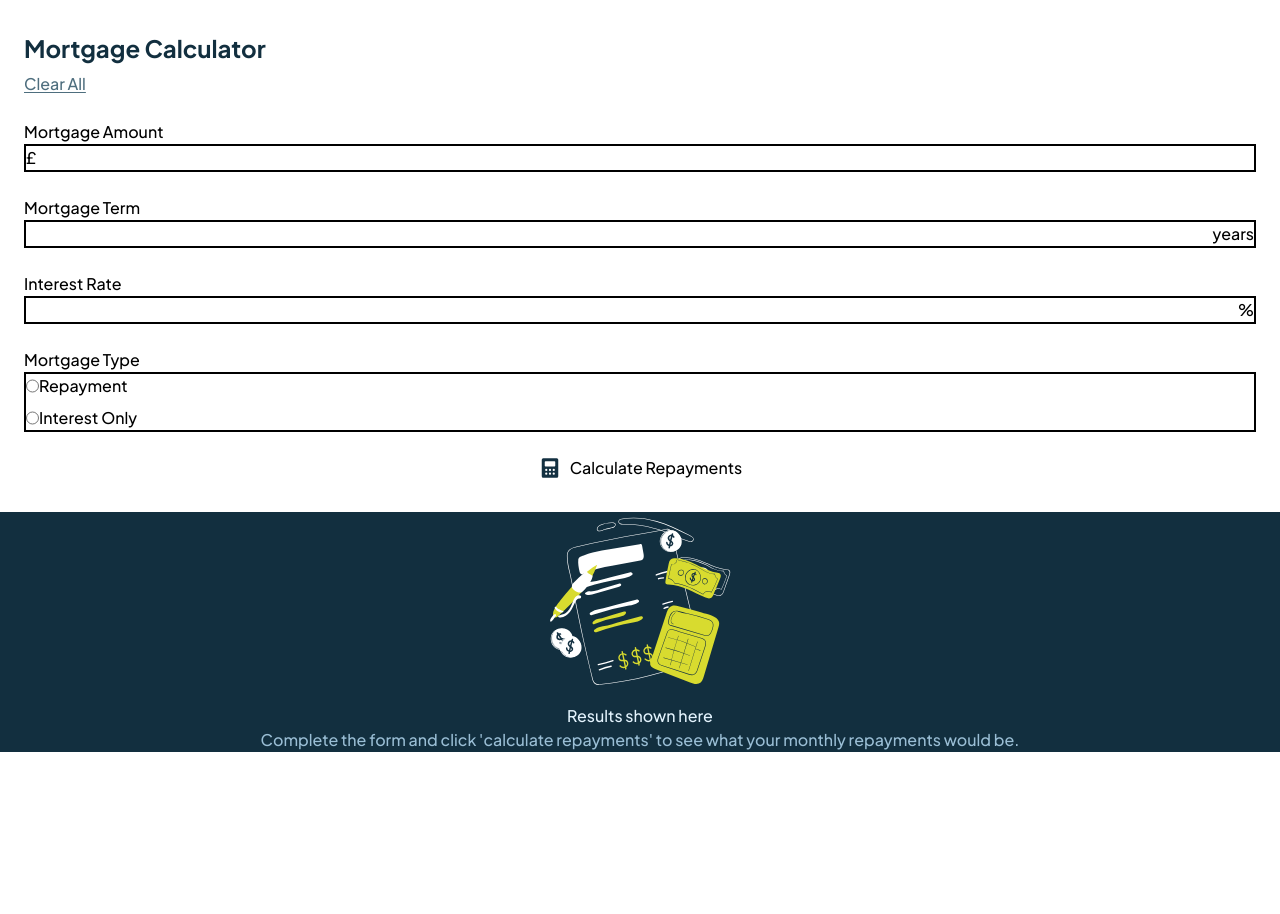
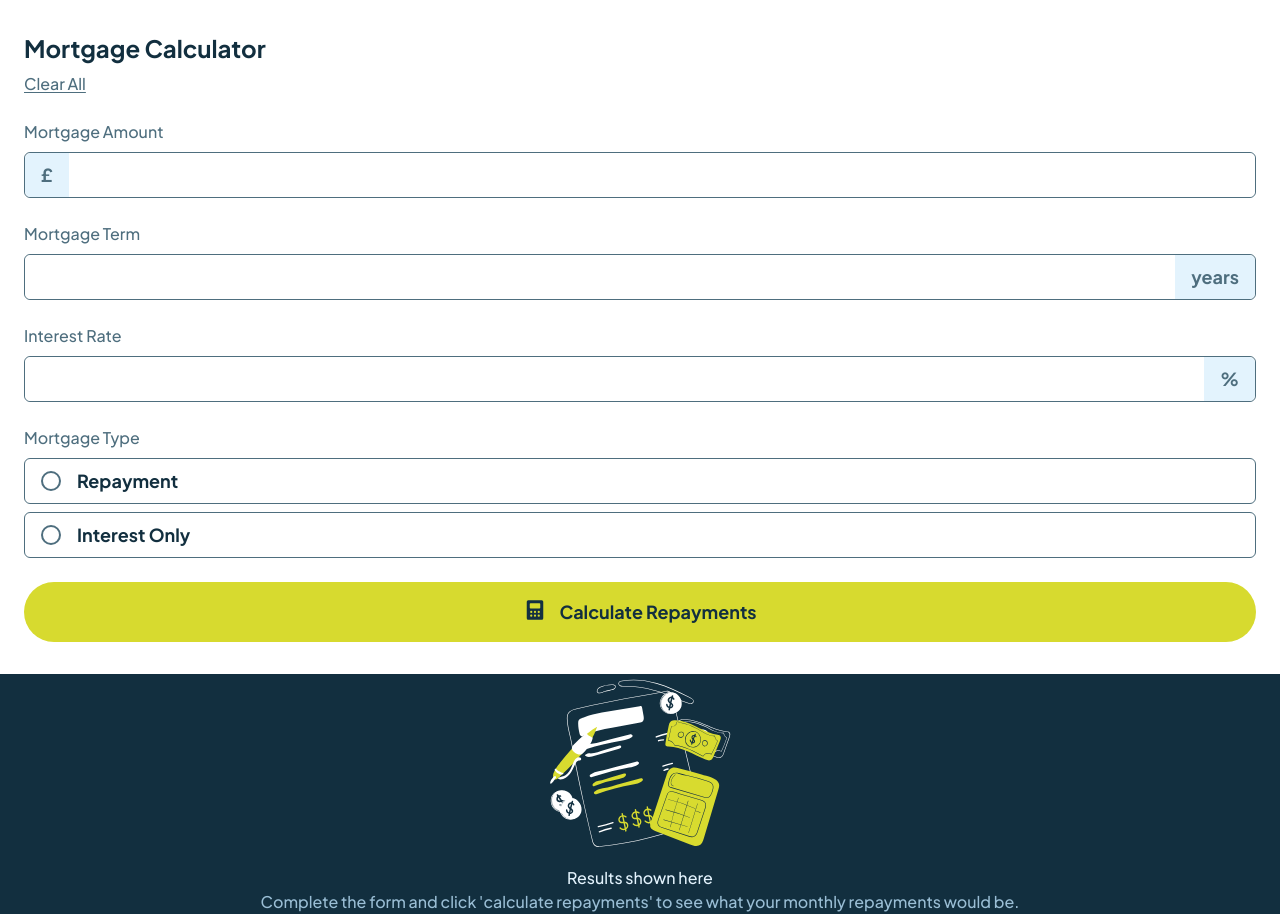
Before and after one commit to Squ1nty/mortgage-repayment-calculator, a React (Vite) app: page / in a window 1280 px wide. Before the commit the page ends 800 px from the top, so only its background shows below. Built offline with nearby package versions, Linux system fonts and the light colour scheme.

Commit message:
Finished styling for calculator/form half of project

```diff
--- a/src/form-section/Form.jsx
+++ b/src/form-section/Form.jsx
@@ -10,6 +10,18 @@ function Form({ setFormValidity, mortgageAmount, mortgageTerm, interestRate, mor
   const interestRateInput = useRef(null);
   const interestRateErrorLabelRef = useRef(null);
   const mortgageTypeErrorLabelRef = useRef(null);
+
+  //Handle Reset/ Clear All button
+  function handleReset(){
+    setFormValidity(false);
+    setMortgageAmount(0);
+    setMortgageTerm(0);
+    setInterestRate(0);
+    setMortgageType("");
+    mortgageAmountInput.current.value = "";
+    mortgageTermInput.current.value = "";
+    interestRateInput.current.value = "";
+  }
 
   // Mortgage Amount Handling
   function handleMortgageAmount(){
@@ -141,47 +153,55 @@ function Form({ setFormValidity, mortgageAmount, mortgageTerm, interestRate, mor
     <form onSubmit={handleSubmit} className='flex flex-col gap-6 px-6 py-8'>
       <div className='flex flex-col items-start gap-2'> {/* Heading Section */}
         <h1 className='text-2xl font-bold text-[var(--slate-900)]'>Mortgage Calculator</h1>
-        <button className='text-[var(--slate-700)] underline underline-offset-2 cursor-pointer' type='reset'>Clear All</button>
+        <button className='text-[var(--slate-700)] underline underline-offset-2 cursor-pointer' type='reset' onClick={handleReset}>
+          Clear All
+        </button>
       </div>
-      <div> {/* Mortgage Amount */}
-        <label htmlFor='mortgageAmountInput'>Mortgage Amount</label>
-        <div className='flex gap-2 border-2'>
-          <p>£</p>
-          <input ref={mortgageAmountInput} id='mortgageAmountInput' className='w-full' type='number' onChange={(e) => setMortgageAmount(e.target.value)}></input>
+      <div className='flex flex-col gap-2'> {/* Mortgage Amount */}
+        <label className='text-[var(--slate-700)]' htmlFor='mortgageAmountInput'>Mortgage Amount</label>
+        <div ref={mortgageAmountInput} className='w-full flex border border-[var(--slate-700)] rounded-md'>
+          <div className='flex items-center bg-[var(--slate-100)] px-4 py-2 rounded-l-md text-[var(--slate-700)]'>
+            <p className='self-center justify-self-center font-bold text-lg'>£</p>
+          </div>
+          <input className='w-full p-2 bg-white rounded-r-md' id='mortgageAmountInput' type='number' onChange={(e) => setMortgageAmount(e.target.value)}></input>
         </div>
         <label htmlFor='mortgageAmountInput' ref={mortgageAmountErrorLabelRef} className='hidden text-[var(--red)]' inert></label>
       </div>
-      <div> {/* Mortgage Term */}
-        <label htmlFor='mortgageTermInput'>Mortgage Term</label>
-        <div className='flex gap-2 border-2'>
-          <input id='mortgageTermInput' ref={mortgageTermInput} className='w-full' type='number' onChange={(e) => setMortgageTerm(e.target.value)}></input>
-          <p>years</p>
+      <div className='flex flex-col gap-2'> {/* Mortgage Term */}
+        <label className='text-[var(--slate-700)]' htmlFor='mortgageTermInput'>Mortgage Term</label>
+        <div className='w-full flex border border-[var(--slate-700)] rounded-md' ref={mortgageTermInput}>
+          <input className='w-full p-2 bg-white rounded-l-md' id='mortgageTermInput' type='number' onChange={(e) => setMortgageTerm(e.target.value)}></input>
+          <div className='flex bg-[var(--slate-100)] px-4 py-2 rounded-r-md text-[var(--slate-700)]'>
+            <p className='self-center justify-self-center font-bold text-lg'>years</p>
+          </div>
         </div>
         <label htmlFor='mortgageTermInput' ref={mortgageTermErrorLabelRef} className='hidden text-[var(--red)]' inert></label>
       </div>
-      <div> {/* Interest Rate */}
-        <label htmlFor='interestRateInput'>Interest Rate</label>
-        <div className='flex gap-2 border-2'>
-          <input id='interestRateInput' ref={interestRateInput} className='w-full' type='float' onChange={(e) => setInterestRate(e.target.value)}></input>
-          <p>%</p>
+      <div className='flex flex-col gap-2'> {/* Interest Rate */}
+        <label className='text-[var(--slate-700)]' htmlFor='interestRateInput'>Interest Rate</label>
+        <div className='w-full flex border border-[var(--slate-700)] rounded-md' ref={interestRateInput}>
+          <input id='interestRateInput' className='w-full p-2 bg-white rounded-l-md' type='number' step='0.01' onChange={(e) => setInterestRate(e.target.value)}></input>
+          <div className='flex bg-[var(--slate-100)] px-4 py-2 rounded-r-md text-[var(--slate-700)]'>
+            <p className='self-center justify-self-center font-bold text-lg'>%</p>
+          </div>
         </div>
         <label htmlFor='interestRateInput' ref={interestRateErrorLabelRef} className='hidden text-[var(--red)]' inert></label>
       </div>
-      <fieldset> {/* Mortgage Type */}
-        <legend>Mortgage Type</legend>
-        <div id='mortgageTypeInputContainer' aria-label='Mortgage type selection container' className='flex flex-col gap-2 border-2'>
-          <div className='flex'>
-            <input id='repaymentTypeBtn' name='type' type='radio' value='repayment' onClick={(e) => handleRadioBtn(e)}></input>
-            <label htmlFor='repaymentTypeBtn'>Repayment</label>
+      <fieldset className='flex flex-col gap-2'> {/* Mortgage Type */}
+        <legend className='mb-2 text-[var(--slate-700)]'>Mortgage Type</legend>
+        <div className='flex flex-col gap-2' id='mortgageTypeInputContainer' aria-label='Mortgage type selection container'>
+          <div className='flex gap-4 border border-[var(--slate-700)] rounded-md px-4 py-2 has-[:checked]:bg-[var(--lime)]/20 has-[:checked]:border-[var(--lime)]'>
+            <input className='w-5 h-5 self-center appearance-none rounded-full border-2 border-[var(--slate-700)] checked:border-[var(--lime)] checked:bg-[var(--lime)] checked:ring-2 checked:ring-white checked:ring-inset cursor-pointer shrink-0' id='repaymentTypeBtn' name='type' type='radio' value='repayment' onClick={(e) => handleRadioBtn(e)}></input>
+            <label className='w-full font-bold text-lg text-[var(--slate-900)]' htmlFor='repaymentTypeBtn'>Repayment</label>
           </div>
-          <div className='flex'>
-            <input id='interestOnlyTypeBtn' name='type' type='radio' value='interest' onClick={(e) => handleRadioBtn(e)}></input>
-            <label htmlFor='interestOnlyTypeBtn'>Interest Only</label>
+          <div className='flex gap-4 border border-[var(--slate-700)] rounded-md px-4 py-2 has-[:checked]:bg-[var(--lime)]/20 has-[:checked]:border-[var(--lime)]'>
+            <input className='w-5 h-5 self-center appearance-none rounded-full border-2 border-[var(--slate-700)] checked:border-[var(--lime)] checked:bg-[var(--lime)] checked:ring-2 checked:ring-white checked:ring-inset cursor-pointer shrink-0' id='interestOnlyTypeBtn' name='type' type='radio' value='interest' onClick={(e) => handleRadioBtn(e)}></input>
+            <label className='w-full font-bold text-lg text-[var(--slate-900)]' htmlFor='interestOnlyTypeBtn'>Interest Only</label>
           </div>
         </div>
         <span ref={mortgageTypeErrorLabelRef} className='hidden text-[var(--red)]' inert></span>
       </fieldset>
-      <button className='flex justify-center gap-2 w-full' type='submit'>
+      <button className='flex justify-center gap-3 w-full bg-[var(--lime)] hover:bg-[var(--lime)]/80 text-[var(--slate-900)] font-bold p-4 rounded-[30px] text-lg cursor-pointer' type='submit'>
         <svg xmlns="http://www.w3.org/2000/svg" width="24" height="24" fill="none" viewBox="0 0 24 24"><path fill="#133041" d="M18.75 2.25H5.25a1.5 1.5 0 0 0-1.5 1.5v16.5a1.5 1.5 0 0 0 1.5 1.5h13.5a1.5 1.5 0 0 0 1.5-1.5V3.75a1.5 1.5 0 0 0-1.5-1.5Zm-10.5 16.5a1.125 1.125 0 1 1 0-2.25 1.125 1.125 0 0 1 0 2.25Zm0-3.75a1.125 1.125 0 1 1 0-2.25 1.125 1.125 0 0 1 0 2.25ZM12 18.75a1.125 1.125 0 1 1 0-2.25 1.125 1.125 0 0 1 0 2.25ZM12 15a1.125 1.125 0 1 1 0-2.25A1.125 1.125 0 0 1 12 15Zm3.75 3.75a1.125 1.125 0 1 1 0-2.25 1.125 1.125 0 0 1 0 2.25Zm0-3.75a1.125 1.125 0 1 1 0-2.25 1.125 1.125 0 0 1 0 2.25Zm1.5-5.25a.75.75 0 0 1-.75.75h-9a.75.75 0 0 1-.75-.75V6a.75.75 0 0 1 .75-.75h9a.75.75 0 0 1 .75.75v3.75Z"/></svg>
         Calculate Repayments
       </button>
--- a/src/index.css
+++ b/src/index.css
@@ -41,7 +41,7 @@ input[type=number]::-webkit-outer-spin-button {
     margin: 0;
 }
 
-.input--error{
+.input--error div:has(p){
   background-color: var(--red);
   color: var(--white);
   border-color: var(--red);
```
